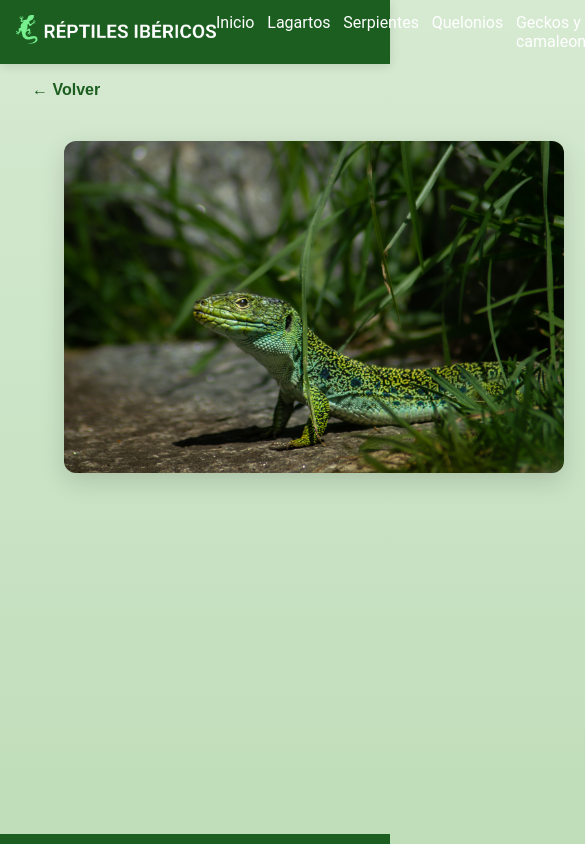
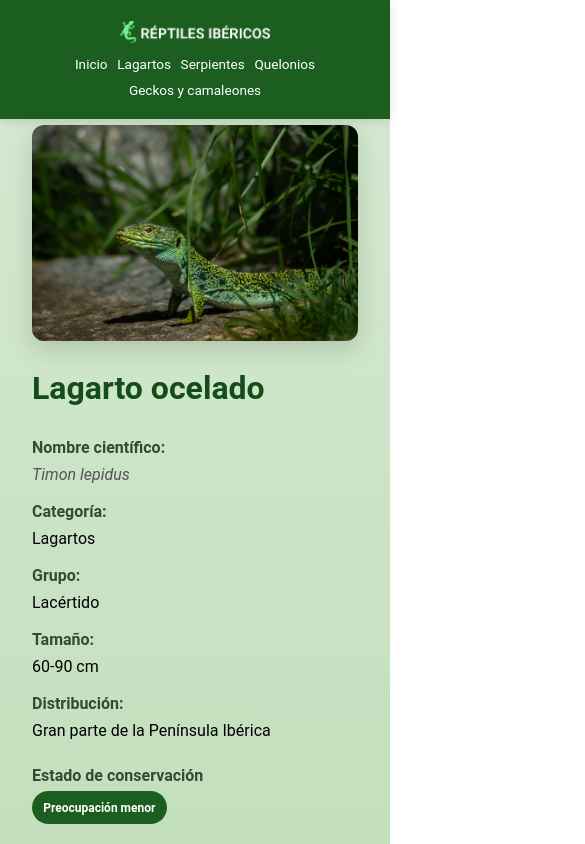
Before and after one commit to Keyrus-cyborg/iberian-reptiles, a React (Vite) app: page /especie/1 in a window 390 px wide. Shown: the top 844 px of the page, 585 px wide, since content can reach past the window. Built offline with nearby package versions, Linux system fonts and the light colour scheme.

Commit message:
style: aplicar reglas responsive

```diff
--- a/src/App.css
+++ b/src/App.css
@@ -337,3 +337,64 @@ nav a:hover {
     font-size: .9rem;
     opacity: .85;
 }
+
+/* Responsive */
+
+@media (max-width: 768px) {
+  .nav-container {
+    flex-direction: column;
+    align-items: center;
+    gap: .6rem;
+    padding: .5rem 1rem;
+  }
+
+  .menu {
+    flex-wrap: wrap;
+    justify-content: center;
+    gap: .6rem;
+    font-size: .85rem;
+  }
+
+  .logo-nav {
+    width: 150px;
+  }
+
+  .hero-banner img {
+    width: 33.33%;
+    height: 130px;
+  }
+
+  .card {
+    width: 85%;
+    margin: .5rem 0;
+  }
+
+  .detail {
+    flex-direction: column;
+    gap: 1.5rem;
+    padding: 1rem;
+  }
+
+  .detail-image img {
+    max-width: 100%;
+    width: 100%;
+  }
+
+  .detail-content {
+    max-width: 100%;
+  }
+
+  .detail-info p {
+    flex-direction: column;
+    gap: .2rem;
+  }
+
+  .detail-content strong {
+    min-width: unset;
+  }
+
+  .detail-page {
+    padding: 0 1rem;
+  }
+
+}
```
